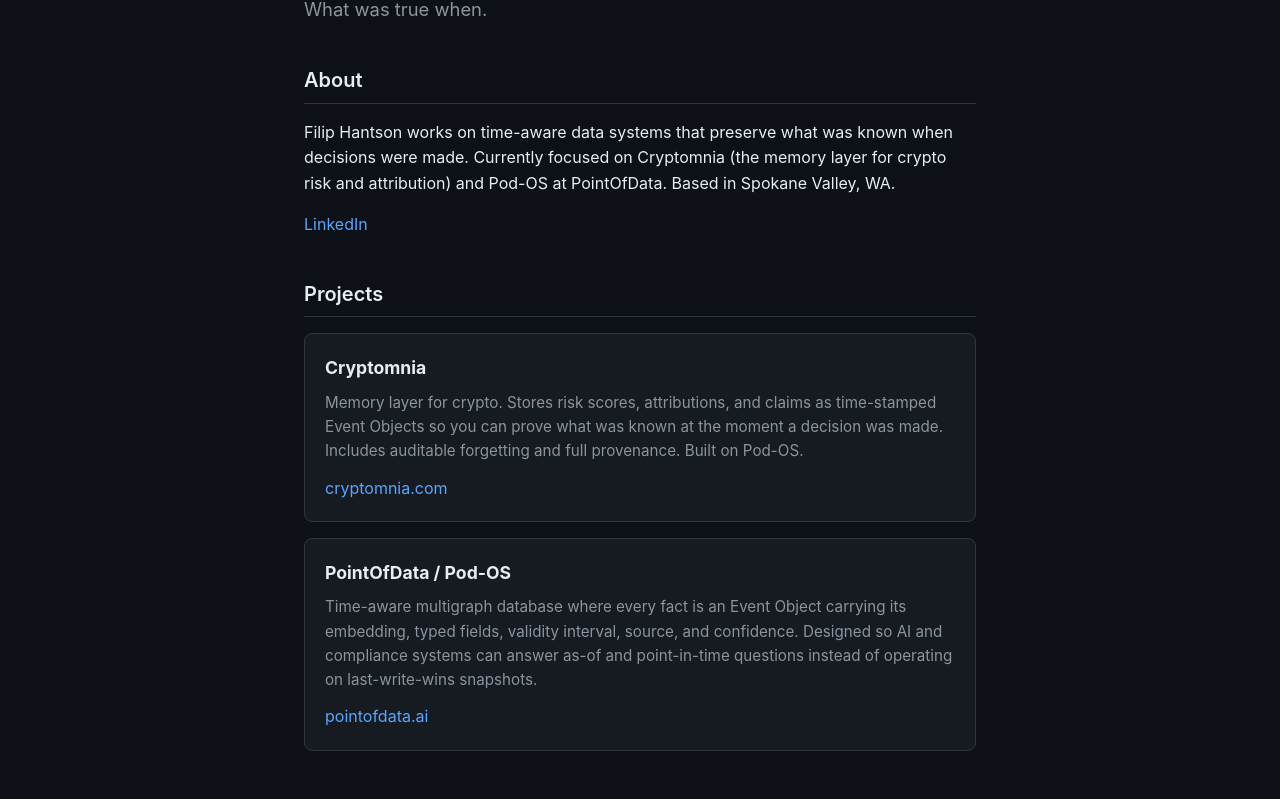
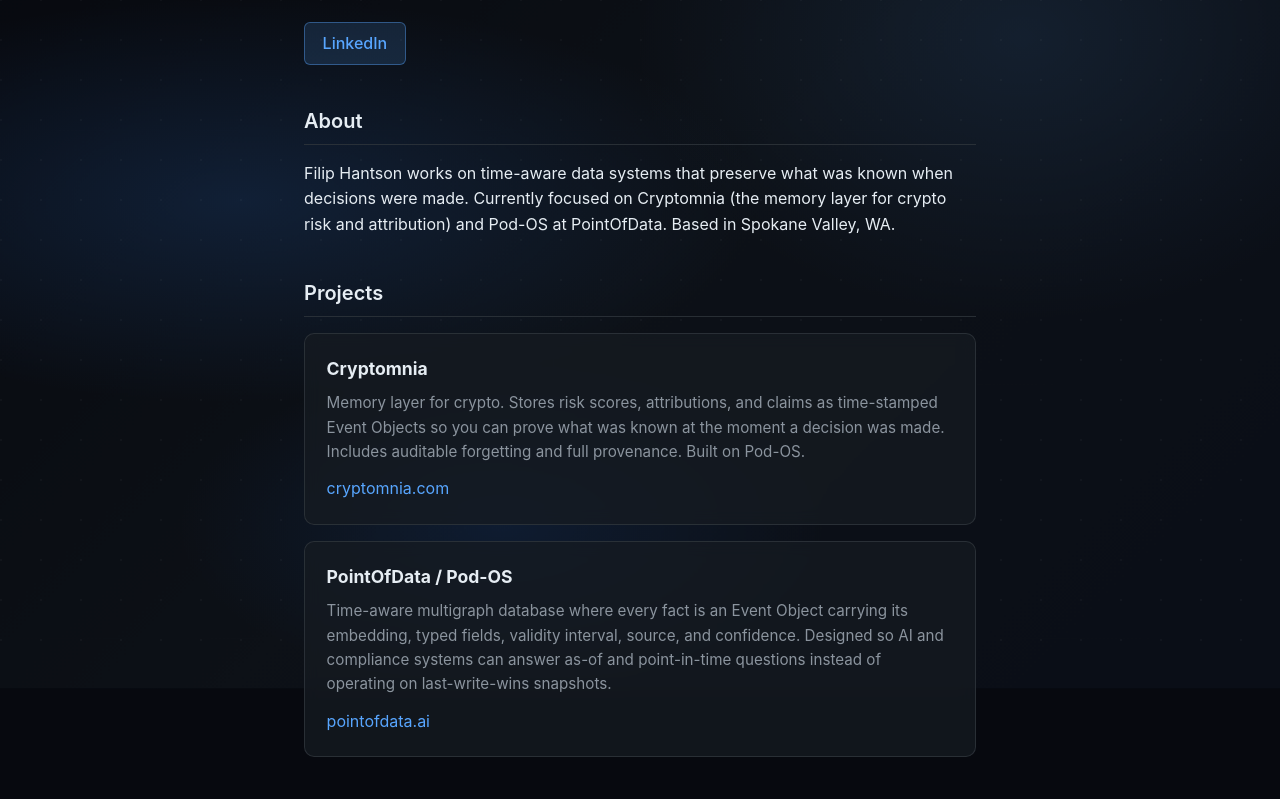
Before and after one commit to fhantson/hantson.net, a plain HTML site: page index.html in a window 1280 px wide. Shown: the part 121-920 px from the top of the page. Drawn offline with Linux system fonts and the light colour scheme.

Commit message:
Update index: cool background, remove tagline, prominent LinkedIn link

```diff
--- a/index.html
+++ b/index.html
@@ -6,36 +6,83 @@
   <title>Filip Hantson</title>
   <style>
     :root {
-      --bg: #0d1117;
+      --bg: #07090f;
       --text: #e6edf3;
       --muted: #8b949e;
       --accent: #58a6ff;
-      --card: #161b22;
-      --border: #30363d;
+      --card: rgba(22, 27, 34, 0.75);
+      --border: rgba(48, 54, 61, 0.8);
     }
     * { box-sizing: border-box; }
     body {
       margin: 0;
       font-family: -apple-system, BlinkMacSystemFont, "Segoe UI", Helvetica, Arial, sans-serif;
-      background: var(--bg);
       color: var(--text);
       line-height: 1.6;
+      min-height: 100vh;
+      background: #07090f;
+      position: relative;
+      overflow-x: hidden;
+    }
+    /* Cool animated background */
+    body::before {
+      content: "";
+      position: fixed;
+      inset: 0;
+      z-index: -2;
+      background:
+        radial-gradient(ellipse 80% 50% at 20% 40%, rgba(56, 139, 253, 0.15) 0%, transparent 50%),
+        radial-gradient(ellipse 60% 70% at 80% 20%, rgba(88, 166, 255, 0.1) 0%, transparent 50%),
+        radial-gradient(ellipse 50% 40% at 40% 80%, rgba(31, 111, 235, 0.12) 0%, transparent 50%),
+        linear-gradient(135deg, #07090f 0%, #0d1117 50%, #0a0e17 100%);
+      animation: drift 25s ease-in-out infinite alternate;
+    }
+    body::after {
+      content: "";
+      position: fixed;
+      inset: 0;
+      z-index: -1;
+      background-image:
+        radial-gradient(circle at 1px 1px, rgba(255,255,255,0.03) 1px, transparent 0);
+      background-size: 40px 40px;
+      pointer-events: none;
+    }
+    @keyframes drift {
+      0% { transform: translate(0, 0) scale(1); }
+      50% { transform: translate(-2%, 1%) scale(1.05); }
+      100% { transform: translate(1%, -1%) scale(1.02); }
     }
     .container {
       max-width: 720px;
       margin: 0 auto;
-      padding: 3rem 1.5rem;
+      padding: 3.5rem 1.5rem 4rem;
+      position: relative;
+      z-index: 1;
     }
     h1 {
-      font-size: 2.4rem;
+      font-size: 2.6rem;
       font-weight: 600;
-      margin: 0 0 0.4rem;
-      letter-spacing: -0.02em;
+      margin: 0 0 1.25rem;
+      letter-spacing: -0.03em;
     }
-    .tagline {
-      font-size: 1.15rem;
-      color: var(--muted);
-      margin: 0 0 2rem;
+    .header-links {
+      margin-bottom: 2.5rem;
+    }
+    .header-links a {
+      display: inline-block;
+      background: rgba(88, 166, 255, 0.15);
+      border: 1px solid rgba(88, 166, 255, 0.4);
+      color: var(--accent);
+      padding: 0.5rem 1.1rem;
+      border-radius: 6px;
+      font-weight: 500;
+      text-decoration: none;
+      transition: all 0.2s ease;
+    }
+    .header-links a:hover {
+      background: rgba(88, 166, 255, 0.25);
+      text-decoration: none;
+      transform: translateY(-1px);
     }
     h2 {
       font-size: 1.25rem;
@@ -57,8 +104,9 @@
     .card {
       background: var(--card);
       border: 1px solid var(--border);
-      border-radius: 8px;
-      padding: 1.25rem;
+      border-radius: 10px;
+      padding: 1.35rem;
+      backdrop-filter: blur(8px);
     }
     .card h3 {
       margin: 0 0 0.5rem;
@@ -68,12 +116,6 @@
       margin: 0 0 0.75rem;
       color: var(--muted);
       font-size: 0.95rem;
-    }
-    .links {
-      margin-top: 2rem;
-    }
-    .links a {
-      margin-right: 1.25rem;
     }
     footer {
       margin-top: 3rem;
@@ -87,16 +129,15 @@
 <body>
   <div class="container">
     <h1>Filip Hantson</h1>
-    <p class="tagline">What was true when.</p>
+    <div class="header-links">
+      <a href="https://www.linkedin.com/in/filip-hantson" target="_blank" rel="noopener">LinkedIn</a>
+    </div>
 
     <h2>About</h2>
     <p>
       Filip Hantson works on time-aware data systems that preserve what was known when decisions were made.
       Currently focused on Cryptomnia (the memory layer for crypto risk and attribution) and Pod-OS at PointOfData.
       Based in Spokane Valley, WA.
-    </p>
-    <p>
-      <a href="https://www.linkedin.com/in/filip-hantson" target="_blank" rel="noopener">LinkedIn</a>
     </p>
 
     <h2>Projects</h2>
@@ -114,7 +155,7 @@
     </div>
 
     <h2>Contact</h2>
-    <p>Reach out via LinkedIn or the contact options on the project sites.</p>
+    <p>Reach out via <a href="https://www.linkedin.com/in/filip-hantson" target="_blank" rel="noopener">LinkedIn</a> or the contact options on the project sites.</p>
 
     <footer>
       <p>hantson.net</p>
```
